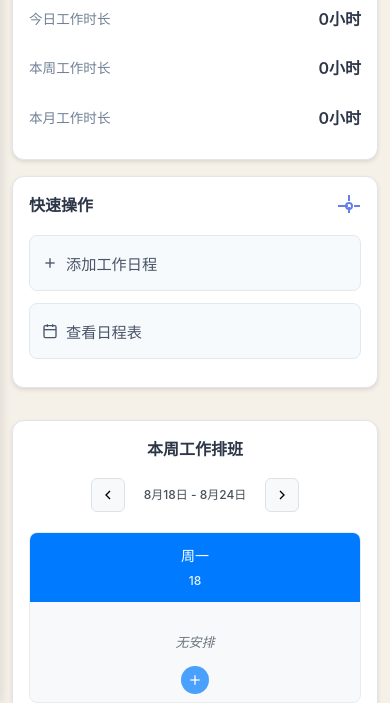
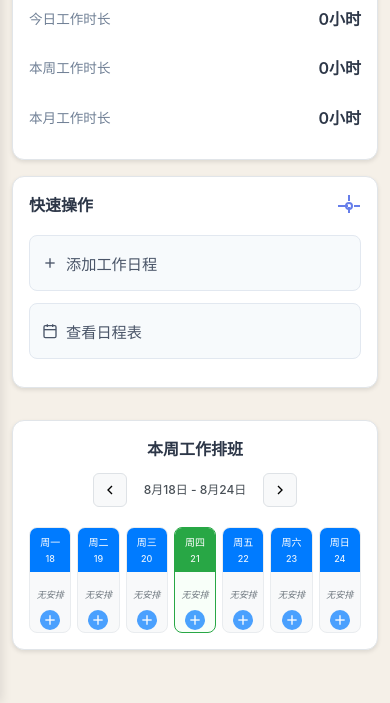
Before and after one commit to applesss4/top333, a website: page dashboard.html in a window 390 px wide. Shown: the part 141-844 px from the top of the page. Drawn offline with Linux system fonts and the light colour scheme; no server answers; sample sign-in values are in the browser's storage.

Commit message:
优化周日程布局：改为单行7列显示，移除多行布局，优化小屏幕显示效果

```diff
--- a/dashboard.css
+++ b/dashboard.css
@@ -1577,17 +1577,10 @@ body {
     opacity: 0.7;
 }
 
-/* 周日程响应式设计 */
-@media (max-width: 1200px) {
-    .weekly-schedule-grid {
-        grid-template-columns: repeat(4, 1fr);
-    }
-}
-
+/* 周日程响应式设计 - 保持单行7列布局 */
 @media (max-width: 768px) {
     .weekly-schedule-grid {
-        grid-template-columns: repeat(2, 1fr);
-        gap: 10px;
+        gap: 8px;
     }
 
     .week-navigation {
@@ -1600,25 +1593,92 @@ body {
     }
 
     .day-schedules {
-        padding: 10px 6px;
-        min-height: 100px;
-        padding-bottom: 35px;
+        padding: 8px 4px;
+        min-height: 80px;
+        padding-bottom: 30px;
+    }
+
+    .day-header {
+        padding: 8px 4px;
+    }
+
+    .day-name {
+        font-size: 12px;
+    }
+
+    .day-date {
+        font-size: 10px;
+    }
+
+    .schedule-item {
+        padding: 4px;
+        font-size: 10px;
+    }
+
+    .schedule-store {
+        font-size: 10px;
+    }
+
+    .schedule-time {
+        font-size: 9px;
+    }
+
+    .schedule-duration {
+        font-size: 8px;
+    }
+
+    .add-day-schedule {
+        width: 24px;
+        height: 24px;
+        bottom: 4px;
     }
 }
 
 @media (max-width: 480px) {
     .weekly-schedule-grid {
-        grid-template-columns: 1fr;
+        gap: 6px;
     }
 
     .weekly-schedule-card .card-header {
         flex-direction: column;
         align-items: stretch;
         text-align: center;
+        gap: 10px;
     }
 
     .week-navigation {
         justify-content: center;
+        gap: 8px;
+    }
+
+    .day-schedules {
+        padding: 6px 2px;
+        min-height: 60px;
+        padding-bottom: 25px;
+    }
+
+    .day-header {
+        padding: 6px 2px;
+    }
+
+    .day-name {
+        font-size: 10px;
+        margin-bottom: 2px;
+    }
+
+    .day-date {
+        font-size: 9px;
+    }
+
+    .no-schedule {
+        font-size: 9px;
+        margin-top: 10px;
+    }
+
+    .add-day-schedule {
+        width: 20px;
+        height: 20px;
+        bottom: 2px;
     }
 }
 
```
